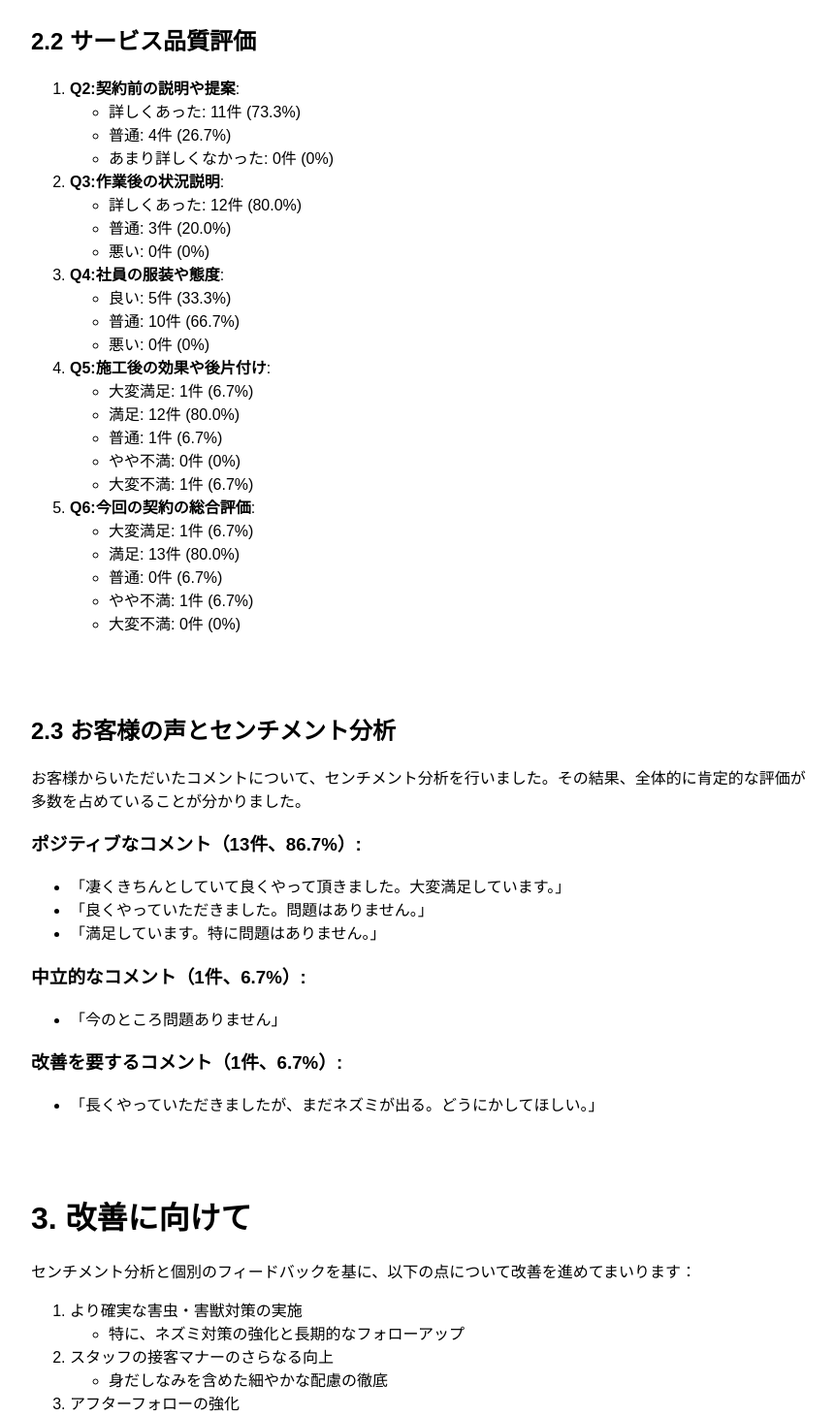
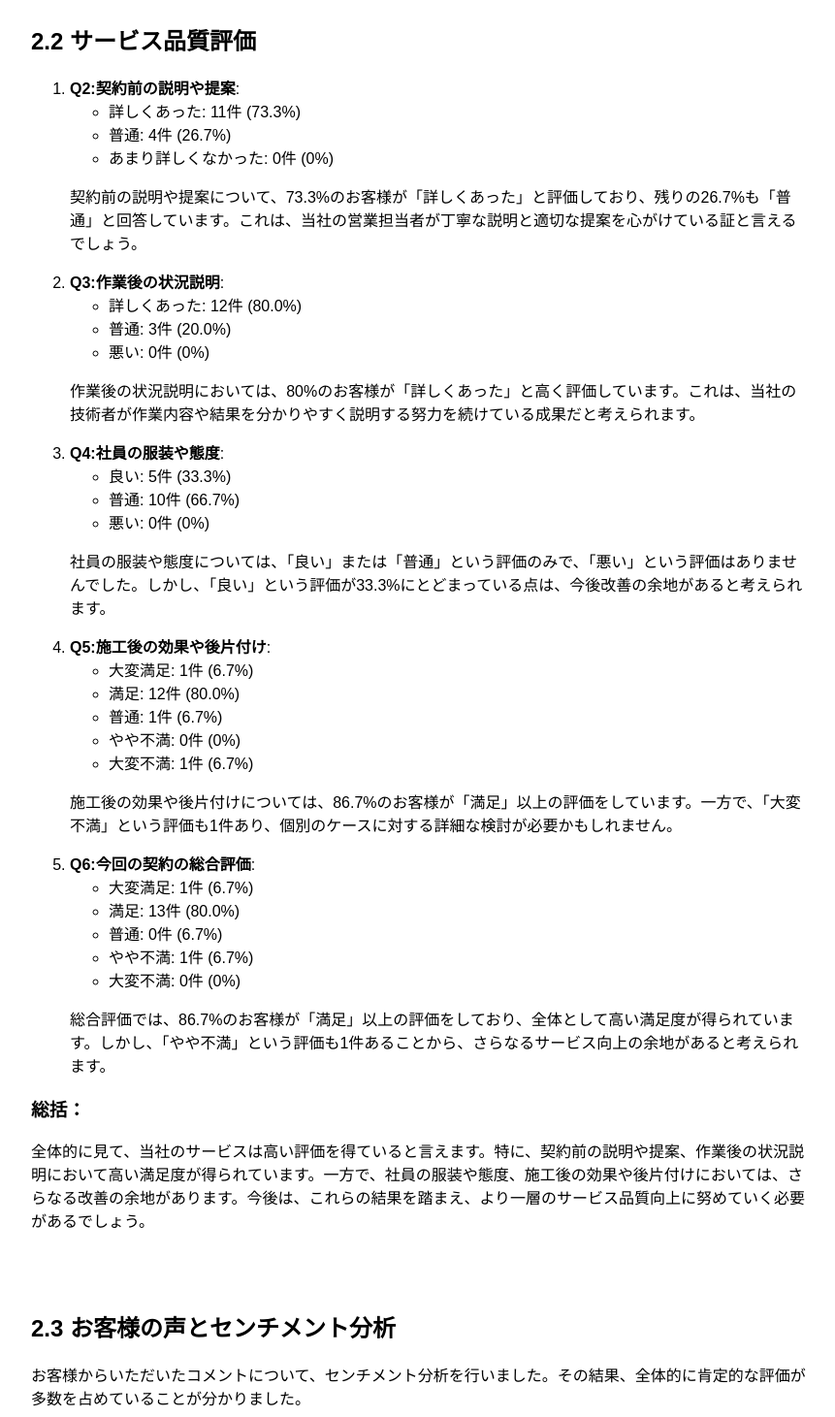
Before and after one commit to kazu5150/customer-survey-dashboard, a React (Create React App) app: page / in a window 1280 px wide. Shown: the part 1958-3419 px from the top of the page at 97% size, without its empty margins (208-1069 px from the left). Built offline with nearby package versions, Linux system fonts and the light colour scheme.

Commit message:
service rating add comment

```diff
--- a/src/components/CustomerSurveyDashboard.js
+++ b/src/components/CustomerSurveyDashboard.js
@@ -309,6 +309,9 @@ const CustomerSurveyDashboard = () => {
           <li>普通: 4件 (26.7%)</li>
           <li>あまり詳しくなかった: 0件 (0%)</li>
         </ul>
+        <div class="comment">
+          <p>契約前の説明や提案について、73.3%のお客様が「詳しくあった」と評価しており、残りの26.7%も「普通」と回答しています。これは、当社の営業担当者が丁寧な説明と適切な提案を心がけている証と言えるでしょう。</p>
+        </div>
       </li>
       <li><strong>Q3:作業後の状況説明</strong>:
         <ul>
@@ -316,6 +319,9 @@ const CustomerSurveyDashboard = () => {
           <li>普通: 3件 (20.0%)</li>
           <li>悪い: 0件 (0%)</li>
         </ul>
+        <div class="comment">
+          <p>作業後の状況説明においては、80%のお客様が「詳しくあった」と高く評価しています。これは、当社の技術者が作業内容や結果を分かりやすく説明する努力を続けている成果だと考えられます。</p>
+        </div>
       </li>
       <li><strong>Q4:社員の服装や態度</strong>:
         <ul>
@@ -323,6 +329,9 @@ const CustomerSurveyDashboard = () => {
           <li>普通: 10件 (66.7%)</li>
           <li>悪い: 0件 (0%)</li>
         </ul>
+        <div class="comment">
+          <p>社員の服装や態度については、「良い」または「普通」という評価のみで、「悪い」という評価はありませんでした。しかし、「良い」という評価が33.3%にとどまっている点は、今後改善の余地があると考えられます。</p>
+        </div>
       </li>
       <li><strong>Q5:施工後の効果や後片付け</strong>:
         <ul>
@@ -332,6 +341,9 @@ const CustomerSurveyDashboard = () => {
           <li>やや不満: 0件 (0%)</li>
           <li>大変不満: 1件 (6.7%)</li>
         </ul>
+        <div class="comment">
+          <p>施工後の効果や後片付けについては、86.7%のお客様が「満足」以上の評価をしています。一方で、「大変不満」という評価も1件あり、個別のケースに対する詳細な検討が必要かもしれません。</p>
+        </div>
       </li>
       <li><strong>Q6:今回の契約の総合評価</strong>:
         <ul>
@@ -341,8 +353,15 @@ const CustomerSurveyDashboard = () => {
           <li>やや不満: 1件 (6.7%)</li>
           <li>大変不満: 0件 (0%)</li>
         </ul>
+        <div class="comment">
+          <p>総合評価では、86.7%のお客様が「満足」以上の評価をしており、全体として高い満足度が得られています。しかし、「やや不満」という評価も1件あることから、さらなるサービス向上の余地があると考えられます。</p>
+        </div>
       </li>
     </ol>
+    <h3>総括：</h3>
+    <div class="comment">
+      <p>全体的に見て、当社のサービスは高い評価を得ていると言えます。特に、契約前の説明や提案、作業後の状況説明において高い満足度が得られています。一方で、社員の服装や態度、施工後の効果や後片付けにおいては、さらなる改善の余地があります。今後は、これらの結果を踏まえ、より一層のサービス品質向上に努めていく必要があるでしょう。</p>
+    </div>
 
         <div style={{ marginBottom: '80px' }}></div>
 
```
Lines whose indentation alone changed are shown as unchanged.
